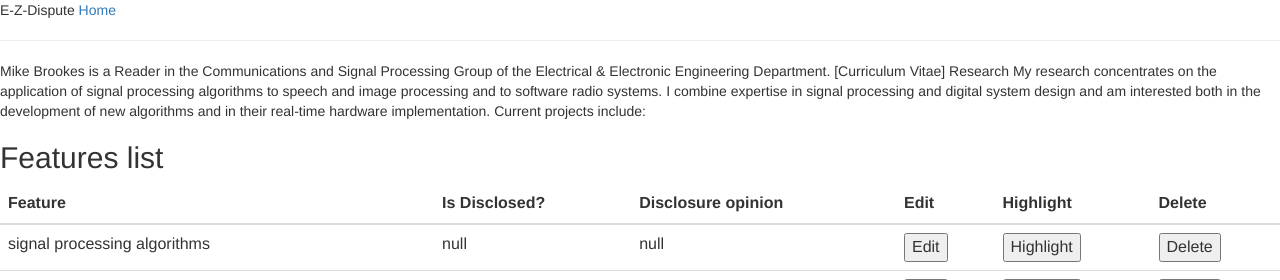
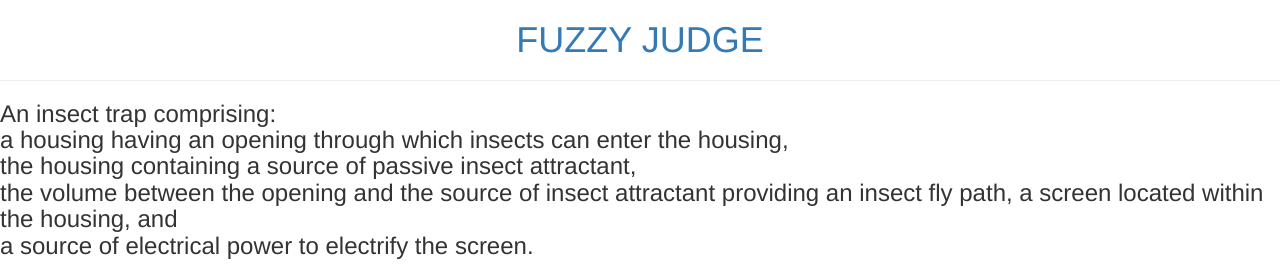
Before and after one commit to leon433/hgf-hackathon, a Flask app: page /user2 in a window 1280 px wide. Shown: the top 280 px of the page. Run offline with Flask 2, Linux system fonts and the light colour scheme; data comes from the database, SQL or seed files in the repository; some libraries are stand-ins or nearby versions.

Commit message:
minor cosmetics and change of text

```diff
--- a/hgf_app/templates/base.html
+++ b/hgf_app/templates/base.html
@@ -4,10 +4,11 @@
 
     <link rel="stylesheet" href="https://maxcdn.bootstrapcdn.com/bootstrap/3.3.7/css/bootstrap.min.css" integrity="sha384-BVYiiSIFeK1dGmJRAkycuHAHRg32OmUcww7on3RYdg4Va+PmSTsz/K68vbdEjh4u" crossorigin="anonymous">
 
-    <title>E-Z-Dispute</title>
+    <title>Fuzzy Judge Dispute Resolution</title>
 
   <body>
-    <div>E-Z-Dispute <a href="/index">Home</a></div>
+
+    <div align='center'><h1><a href="/index">FUZZY JUDGE</a></h1></div>
     <hr>
     {% block content %}{% endblock %}
   </body>
--- a/hgf_app/templates/user2.html
+++ b/hgf_app/templates/user2.html
@@ -5,11 +5,12 @@
 
 
 
-    <div id="TextSample" onmouseup="getText()">Mike Brookes is a Reader in the Communications and Signal Processing Group of the Electrical & Electronic Engineering Department. [Curriculum Vitae]
-
-Research
-
-My research concentrates on the application of signal processing algorithms to speech and image processing and to software radio systems. I combine expertise in signal processing and digital system design and am interested both in the development of new algorithms and in their real-time hardware implementation. Current projects include:
+    <div id="TextSample" onmouseup="getText()"><h3>An insect trap comprising:<br>
+a housing having an opening through which insects can enter the housing, <br>
+the housing containing a source of passive insect attractant, <br>
+the volume between the opening and the source of insect attractant providing an insect fly path,
+a screen located within the housing, and <br>
+a source of electrical power to electrify the screen.</h3>
     </div>
 
     <!-- The Modal -->
```
Also changed, not shown: hgf_app/templates/index.html (+6 -2 lines), hgf_app/templates/patentee1.html (+6 -5 lines), hgf_app/static/image.png (added), 1 other file.
